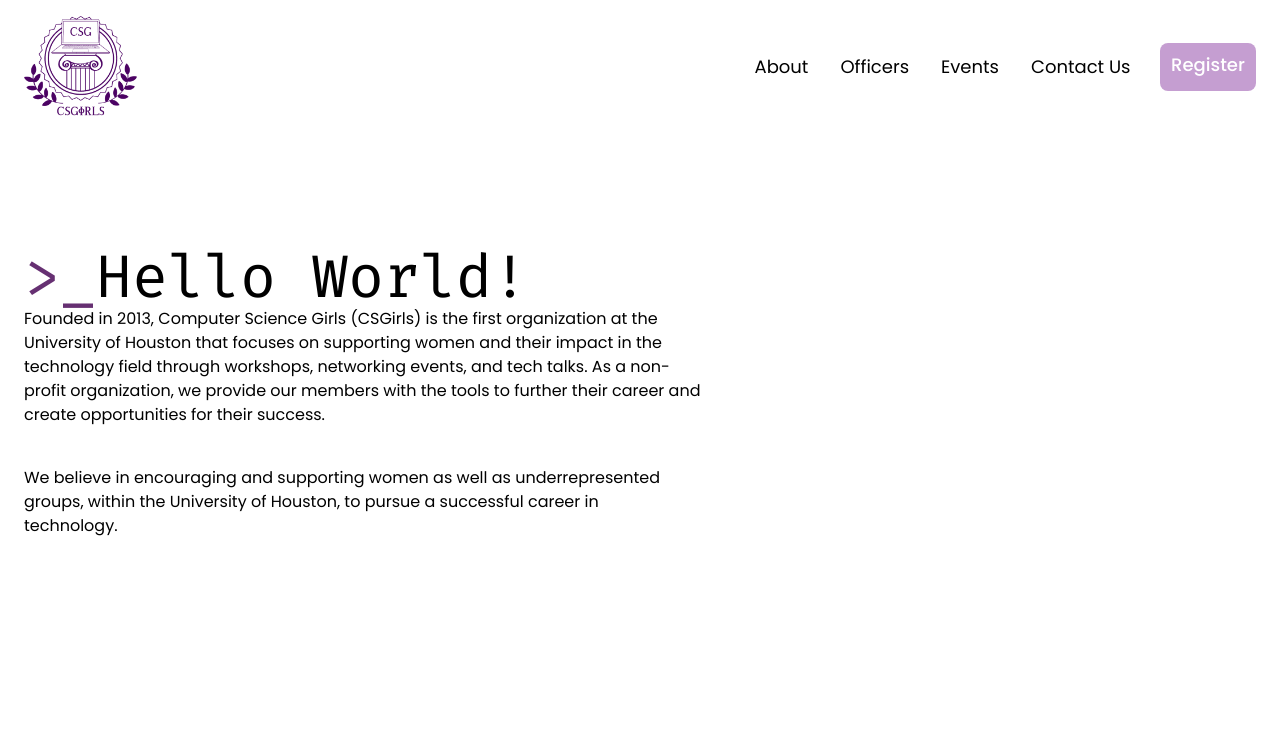
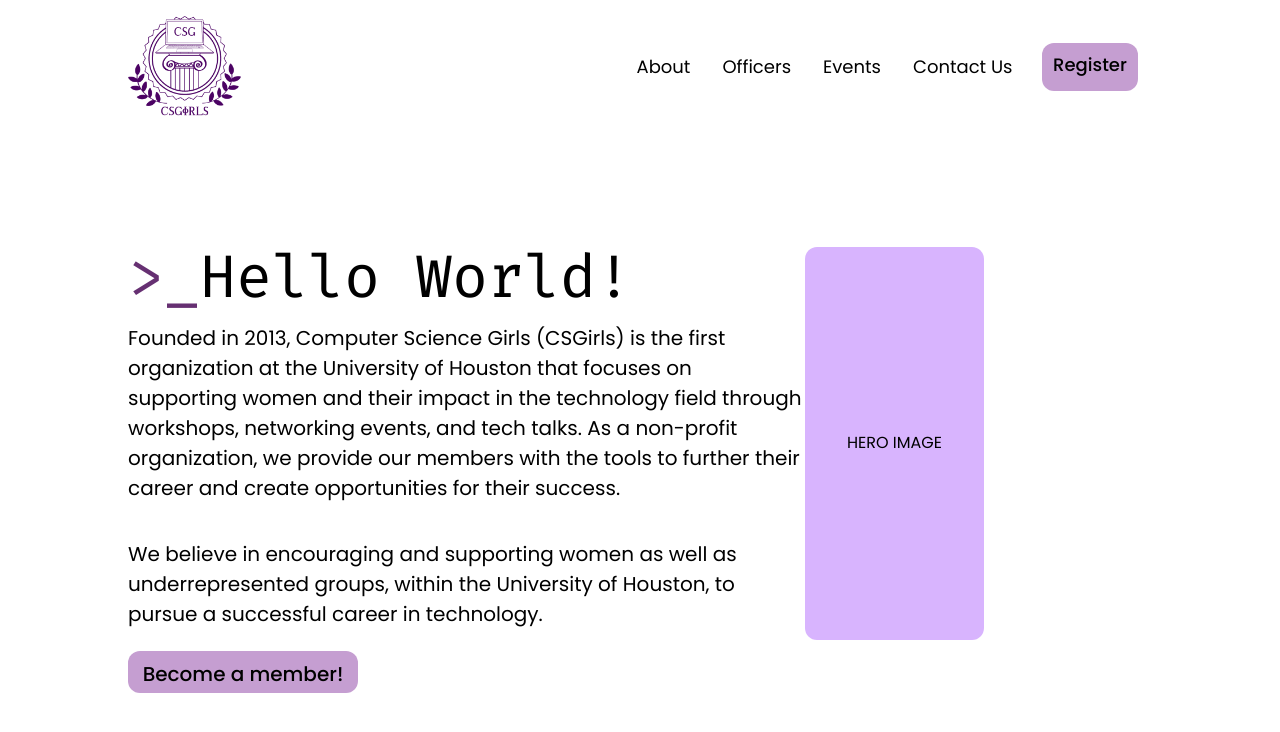
Before and after one commit to CSGirlsUH/csgirls-website, a React (Vite) app in the folder csgwebsite/: page / in a window 1280 px wide. Shown: the top 732 px of the page. Built offline with nearby package versions, Linux system fonts and the light colour scheme.

Commit message:
feat: Added proper formatting for Navbar.tsx

```diff
--- a/csgwebsite/src/components/Hero.tsx
+++ b/csgwebsite/src/components/Hero.tsx
@@ -3,26 +3,39 @@ import React from "react";
 const Hero = () => {
   return (
     <>
-      <div className="ml-6">
-        <div className="font-firacode  text-6xl text-left">
+      <div className="flex flex-row justify-between">
+        <div className="flex flex-col justify-between ml-32 mr-auto">
+          <div className="font-firacode text-6xl text-left pb-4">
             <h1 className="inline-block text-logopurple">{">_"}</h1>
             <h1 className="inline-block text-black">Hello World!</h1>
           </div>
-
-        <p className="flex max-w-[677px] max-h-[181px] text-left pb-[39px]">
+          <div className="text-[20px] text-left">
+            <p className="flex w-[677px] pb-9">
               Founded in 2013, Computer Science Girls (CSGirls) is the first
-          organization at the University of Houston that focuses on supporting
-          women and their impact in the technology field through workshops,
-          networking events, and tech talks. As a non-profit organization, we
-          provide our members with the tools to further their career and create
-          opportunities for their success.
+              organization at the University of Houston that focuses on
+              supporting women and their impact in the technology field through
+              workshops, networking events, and tech talks. As a non-profit
+              organization, we provide our members with the tools to further
+              their career and create opportunities for their success.
             </p>
 
-        <p className="flex max-w-2xl max-h-[82px] text-left">
+            <p className="flex w-[659px] pb-[22px]">
               We believe in encouraging and supporting women as well as
-          underrepresented groups, within the University of Houston, to pursue a
-          successful career in technology.
+              underrepresented groups, within the University of Houston, to
+              pursue a successful career in technology.
             </p>
+            <div>
+              <button className="flex h-[42px] w-[230px] text-[20px] my-auto justify-center font-medium text-black p-2 bg-buttonpurple hover:bg-purple-400 rounded-xl">
+                <a href="">Become a member!</a>
+              </button>
+            </div>
+          </div>
+        </div>
+        {/* Hero Image */}
+        <div className=" flex justify-center w-[560px] h-[393px] bg-purple-300 mr-[296px] rounded-xl">
+          <p className="flex items-center ">HERO IMAGE</p>
+          {/* <img src="./hero.png" className="w-[1000px] h-[500px]" /> */}
+        </div>
       </div>
     </>
   );
--- a/csgwebsite/src/components/Navbar.tsx
+++ b/csgwebsite/src/components/Navbar.tsx
@@ -5,9 +5,9 @@ const Navbar = () => {
 
   return (
     <>
-      <div className="flex justify-between items-center max-w-[1694px] pr-6 pb-28 mx-auto">
+      <div className="flex justify-between items-center pr-6 pb-28 mr-[118px] ">
         {/* CSG Logo (Purple) */}
-        <img src="./Purp_WhiteBG_Logo.png" className="w-[113px] ml-6 my-4" />
+        <img src="./Purp_WhiteBG_Logo.png" className="w-[113px] my-4 ml-32" />
         <ul>
           {/* Nav Bar Links */}
           <div className=" my-7 text-lg flex flex-row justify-between ">
@@ -46,7 +46,7 @@ const Navbar = () => {
                 Contact Us
               </a>
             </li>
-            <button className=" flex h-12 w-24 ml-3 my-auto justify-center font-medium text-white p-2 bg-buttonpurple hover:bg-purple-400 rounded-lg">
+            <button className=" flex h-12 w-24 ml-3 my-auto justify-center font-medium text-black p-2 bg-buttonpurple hover:bg-purple-400 rounded-xl">
               <a href="#">Register</a>
             </button>
           </div>
```
Lines whose indentation alone changed are shown as unchanged.
